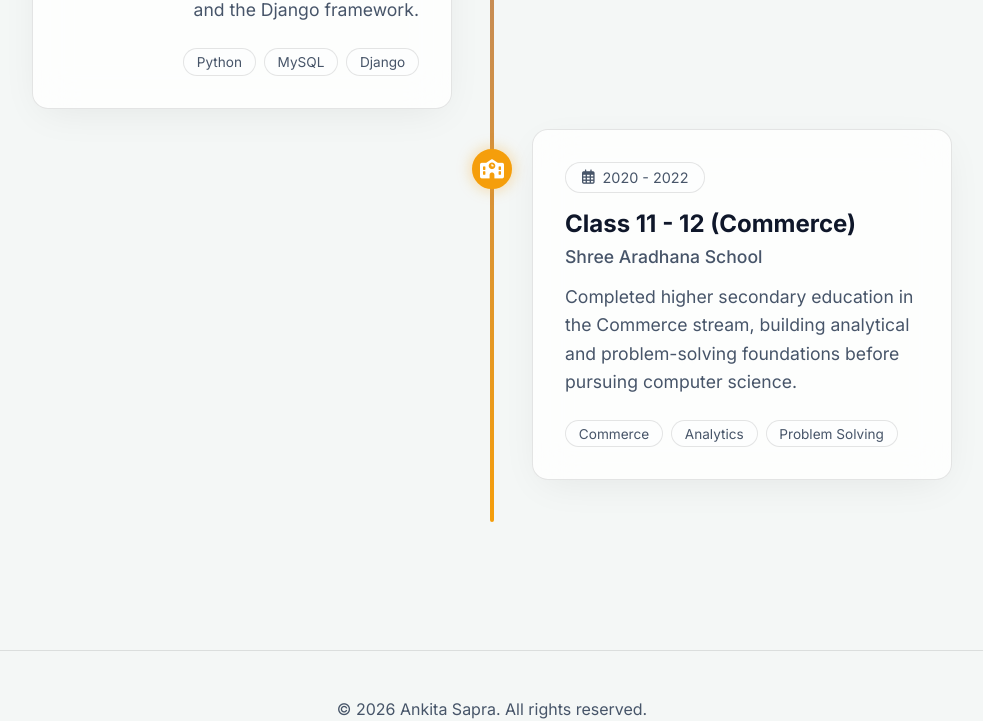
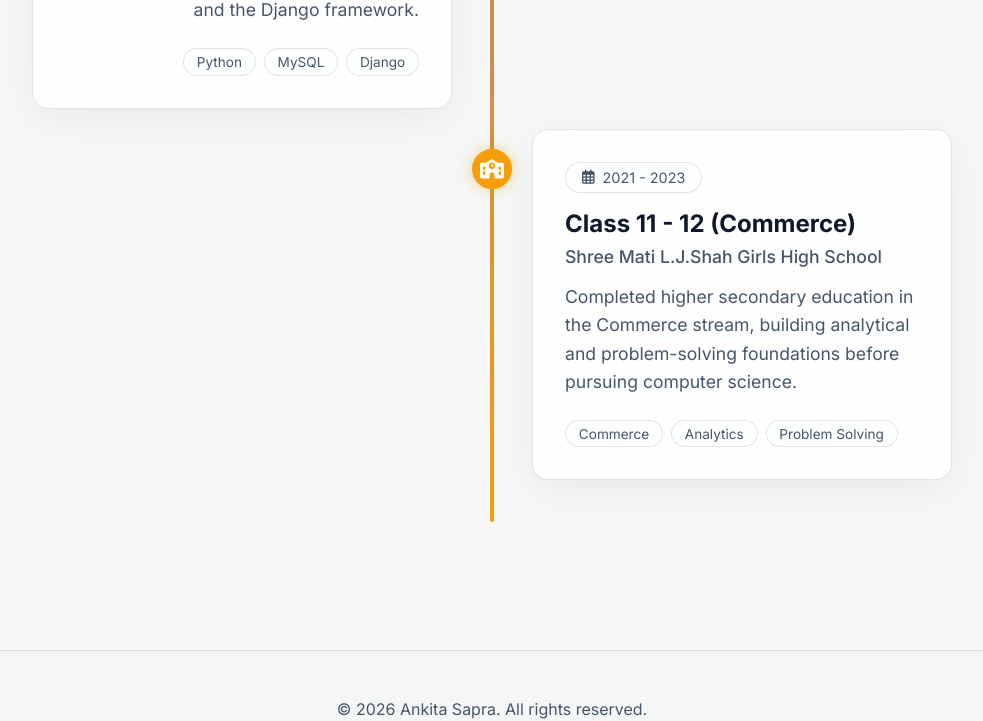
Before and after one commit to ChiragSankaliya/Protfoliyo, a plain HTML site: page academic.html in a window 1280 px wide. Shown: the part 1524-2245 px from the top of the page, without its empty margins (148-1131 px from the left). Drawn offline with Linux system fonts and the light colour scheme.

Commit message:
11 12 school name change

```diff
--- a/academic.html
+++ b/academic.html
@@ -113,9 +113,9 @@
                         <i class="fas fa-school"></i>
                     </div>
                     <div class="timeline-content card">
-                        <div class="timeline-date"><i class="far fa-calendar-alt"></i> 2020 - 2022</div>
+                        <div class="timeline-date"><i class="far fa-calendar-alt"></i> 2021 - 2023</div>
                         <h3>Class 11 - 12 (Commerce)</h3>
-                        <h4>Shree Aradhana School</h4>
+                        <h4>Shree Mati L.J.Shah Girls High School</h4>
                         <p>Completed higher secondary education in the Commerce stream, building analytical and
                             problem-solving foundations before pursuing computer science.</p>
                         <div class="timeline-tags">
```
